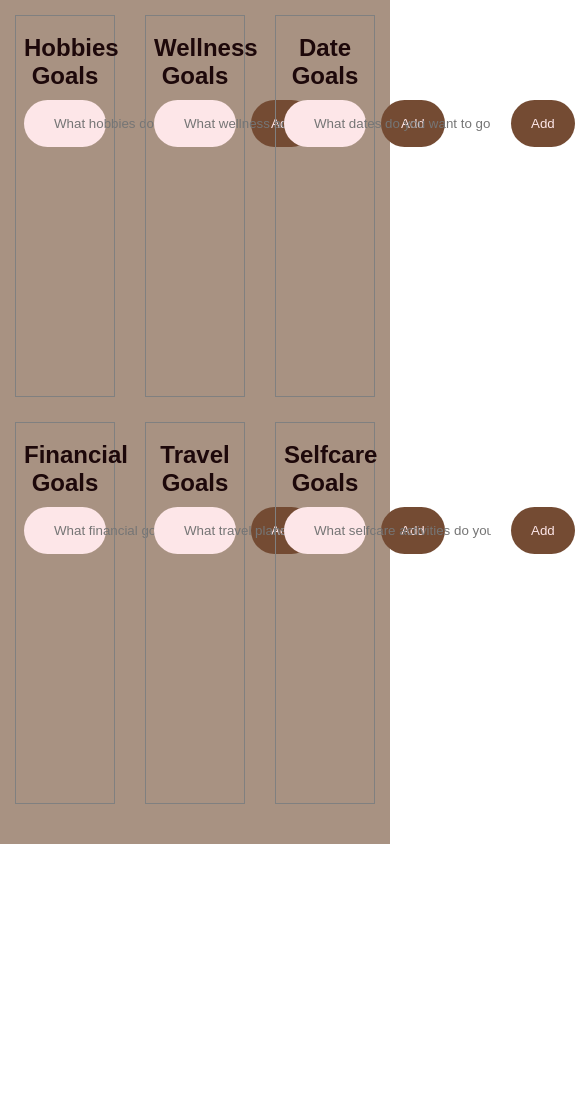
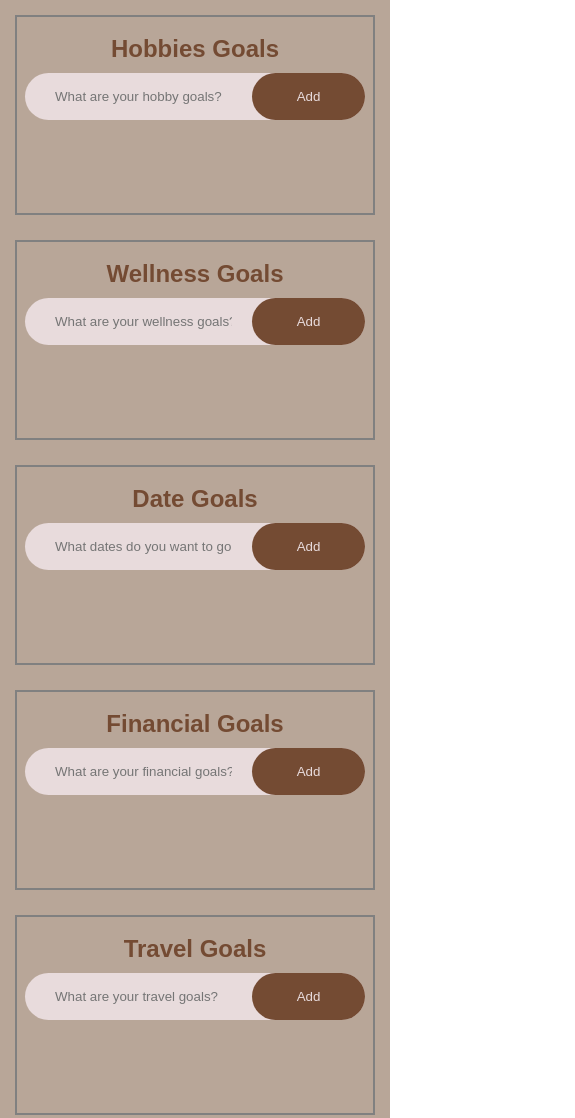
Before and after one commit to SaeSaeeda/ToDoGoals, a plain HTML site: page index.html in a window 390 px wide. Shown: the top 1118 px of the page, 575 px wide, since content can reach past the window. Before the commit the page ends 844 px from the top, so only its background shows below. Drawn offline with Linux system fonts and the light colour scheme.

Commit message:
media query, fixed panels

```diff
--- a/index.html
+++ b/index.html
@@ -2,6 +2,8 @@
 <html lang="en">
     <head>
         <meta charset="utf-8">
+        <link rel="icon" href="ladder.png" type="image/png">
+        <link rel="shortcut icon" href="ladder.png" type="image/png">
         <title>2024 Goals</title>
         <link rel="stylesheet" type="text/css" href="./style.css"/>
     </head>
@@ -10,7 +12,7 @@
             <div class="hobbies">
                 <h2>Hobbies Goals</h2>
                 <div class="row">
-                    <input type="text" id="hobbies-input-box" placeholder="What hobbies do you want to do">
+                    <input type="text" id="hobbies-input-box" placeholder="What are your hobby goals?">
                     <button onclick="addTaskH()"> Add</button>
                 </div>
                 <ul id="hobbies-list">
@@ -20,7 +22,7 @@
             <div class="wellness">
                 <h2>Wellness Goals</h2>
                 <div class="row">
-                    <input type="text" id="wellness-input-box" placeholder="What wellness activities do you want to do">
+                    <input type="text" id="wellness-input-box" placeholder="What are your wellness goals?">
                     <button onclick="addTaskW()" onkeydown="addTaskW()"> Add</button>
                 </div>
                 <ul id="wellness-list"></ul>
@@ -28,7 +30,7 @@
             <div class="dates">
                 <h2>Date Goals</h2>
                 <div class="row">
-                    <input type="text" id="date-input-box" placeholder="What dates do you want to go to">
+                    <input type="text" id="date-input-box" placeholder="What dates do you want to go to?">
                     <button onclick="addTaskD()"> Add</button>
                 </div>
                 <ul id="date-list"></ul>
@@ -36,7 +38,7 @@
             <div class="financial">
                 <h2>Financial Goals</h2>
                 <div class="row">
-                    <input type="text" id="financial-input-box" placeholder="What financial goals do you want to achieve">
+                    <input type="text" id="financial-input-box" placeholder="What are your financial goals?">
                     <button onclick="addTaskF()"> Add</button>
                 </div>
                 <ul id="financial-list"></ul>
@@ -44,7 +46,7 @@
             <div class="travel">
                 <h2>Travel Goals</h2>
                 <div class="row">
-                    <input type="text" id="travel-input-box" placeholder="What travel plans do you have">
+                    <input type="text" id="travel-input-box" placeholder="What are your travel goals?">
                     <button onclick="addTaskT()"> Add</button>
                 </div>
                 <ul id="travel-list"></ul>
@@ -52,7 +54,7 @@
             <div class="selfcare">
                 <h2>Selfcare Goals</h2>
                 <div class="row">
-                    <input type="text" id="selfcare-input-box" placeholder="What selfcare activities do you want to do">
+                    <input type="text" id="selfcare-input-box" placeholder="What are your selfcare goals?">
                     <button onclick="addTaskS()"> Add</button>
                 </div>
                 <ul id="selfcare-list"></ul>
--- a/style.css
+++ b/style.css
@@ -9,8 +9,8 @@
 .container {
     width: 100%;
     min-height: 100vh;
-    background: rgb(168, 146, 130);
-    background: linear-gradient(circle, rgba(168, 146, 130, 1) 40%, rgba(131, 101, 90, 1) 100%);
+    background: rgb(184, 166, 152);
+    background: linear-gradient(circle, rgb(152, 124, 103) 40%, rgb(188, 163, 154) 100%);
     padding: 15px;
     display: flex;
     flex-wrap: wrap;
@@ -25,6 +25,7 @@
 .selfcare {
     width: calc(33.33% - 20px);
     border: 1px solid grey;
+    border-width: 2px;
     text-align: center;
     min-height: 200px;
     height: auto;
@@ -40,13 +41,14 @@
     border-radius: 30px;
     padding-left: 20px;
     margin-bottom: 20px;
-    background: #fde6e8;
+    background: #e8dbdc;
 }
 
 h2 {
     text-align: center;
     padding-top: 10px;
     padding-bottom: 10px;
+    color: #744b33;
 }
 
 input {
@@ -61,7 +63,7 @@ button {
     border: none;
     outline: none;
     background: #744b33;
-    color: #fde6e8;
+    color: #e8dbdc;
     cursor: pointer;
     padding: 16px 20px;
     border-radius: 30px;
@@ -95,7 +97,7 @@ ul li::before {
 
 
 ul li.checked {
-    color: #fff;
+    color: #e8dbdc;
     text-decoration: line-through;
 }
 
@@ -111,7 +113,7 @@ ul li span{
     width: 40px;
     height: 40px;
     font-size: 22px;
-    color: #fff;
+    color: #e8dbdc;
     line-height: 40px;
     text-align: center;
     border-radius: 50%;
@@ -123,3 +125,36 @@ ul li span:hover {
     color: #744b33;
     border-radius: 50%;
 }
+
+
+@media only screen and (max-width: 600px) {
+    .container {
+        flex-direction: column;
+    }
+
+    .hobbies,
+    .wellness,
+    .dates,
+    .financial,
+    .travel,
+    .selfcare {
+        width: 100%;
+        margin-right: 0;
+    }
+}
+
+@media only screen and (min-width: 601px) and (max-width: 1024px) {
+    .container {
+        justify-content: space-around;
+    }
+
+    .hobbies,
+    .wellness,
+    .dates,
+    .financial,
+    .travel,
+    .selfcare {
+        width: calc(50% - 20px);
+        margin-right: 0;
+    }
+}
```
Also changed, not shown: ladder.png (added).
